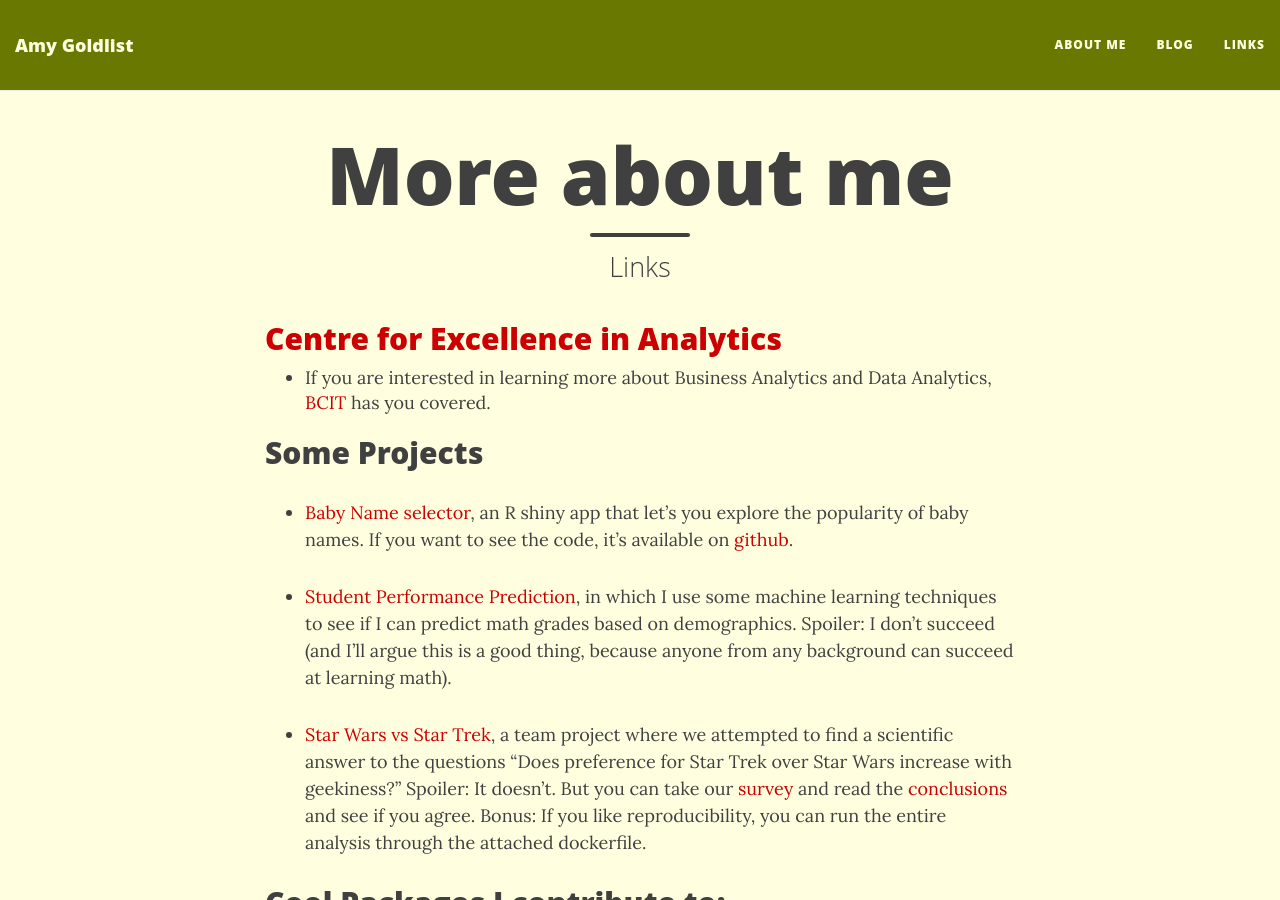
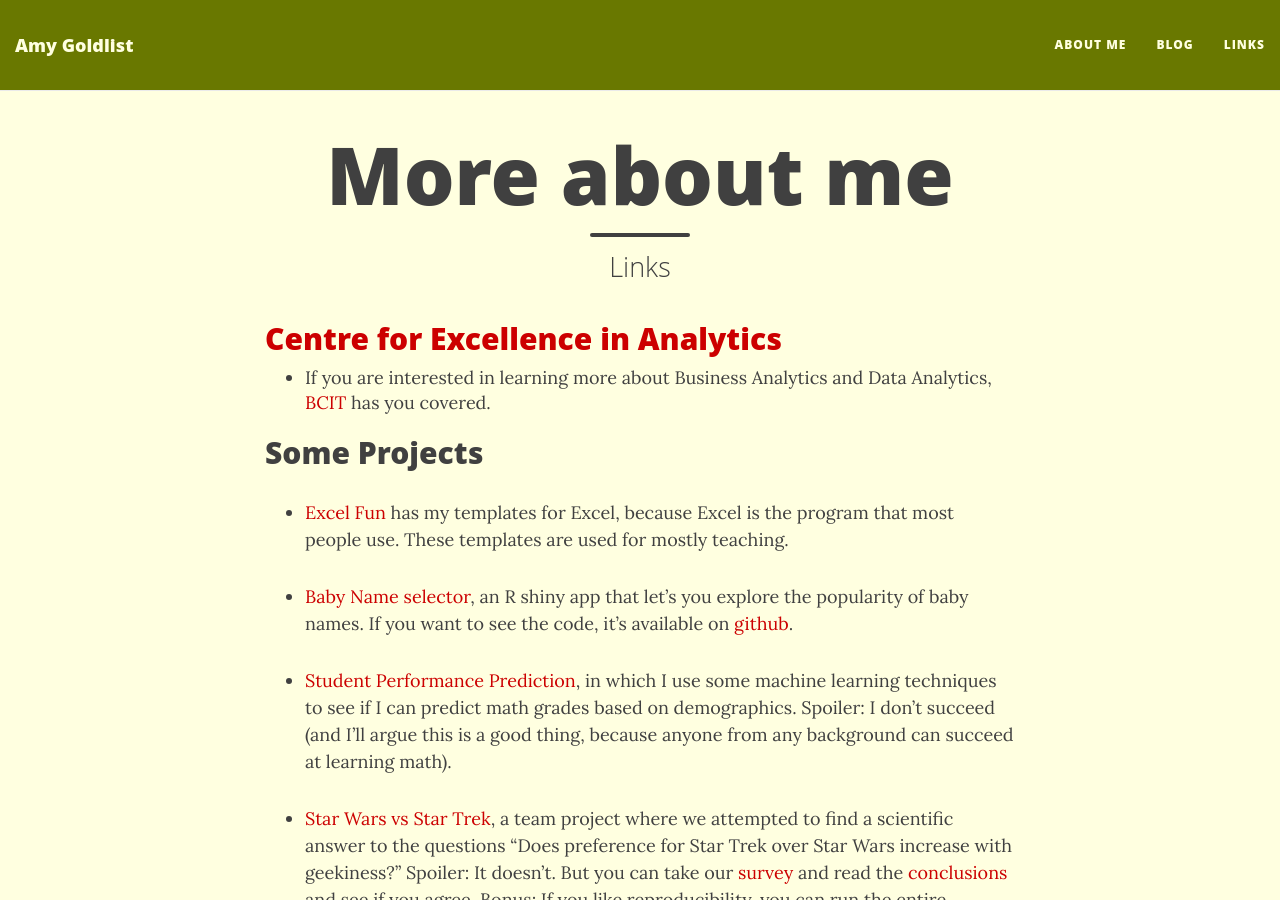
Before and after one commit to amygoldlist/amygoldlist.github.io, a Jekyll site: the page built from links.md, in a window 1280 px wide and 900 px high. Built offline with Jekyll 4.4.1, drawn with Linux system fonts in a browser that asks for light colours; nearby versions of some CDN libraries.

Commit message:
small changes

```diff
--- a/blog.html
+++ b/blog.html
@@ -1,7 +1,7 @@
 ---
 layout: page
 title: "Amy Goldlist"
-permalink: /blog/
+permalink: "blog"
 subtitle: Blog
 use-site-title: true
 ---
--- a/links.md
+++ b/links.md
@@ -10,6 +10,8 @@ permalink: /links/
 * If you are interested in learning more about Business Analytics and Data Analytics, [BCIT](https://www.bcit.ca/cea/) has you covered.
 
 ## Some Projects
+- [Excel Fun](https://github.com/amygoldlist/Excel_fun) has my templates for Excel, because Excel is the program that most people use.  These templates are used for mostly teaching.
+
 - [Baby Name selector](https://goldlist.shinyapps.io/Baby_Name_Visualizer/), an R shiny app that let's you explore the popularity of baby names.  If you want to see the code, it's available on [github](https://github.com/amygoldlist/baby_names).
 
 - [Student Performance Prediction](https://github.com/amygoldlist/student_performance_predictions/blob/master/report.md), in which I use some machine learning techniques to see if I can predict math grades based on demographics.  Spoiler: I don't succeed (and I'll argue this is a good thing, because anyone from any background can succeed at learning math).
```
